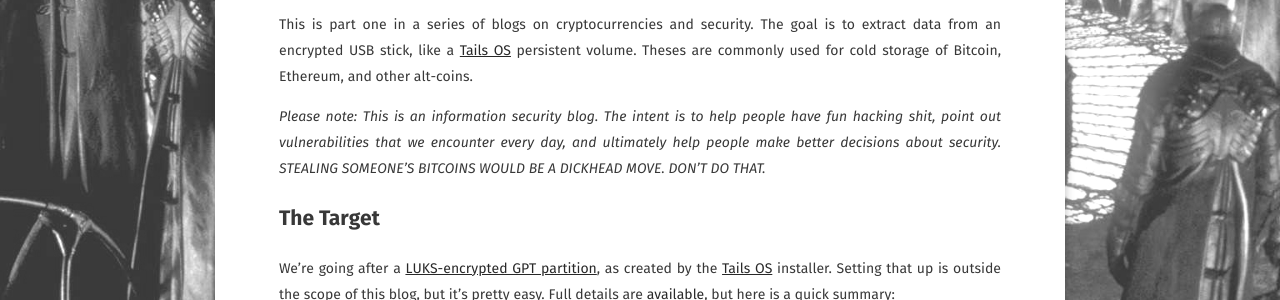
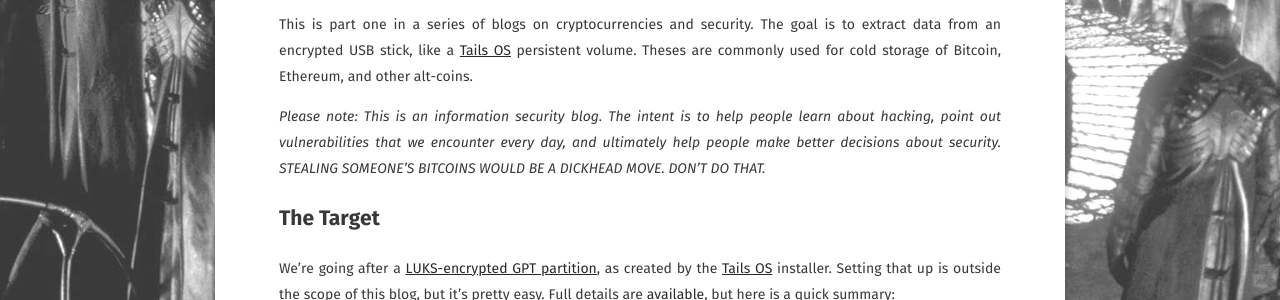
Before and after one commit to hackdou/initblog.com, a Jekyll site: the page built from _posts/2018-01-18-bitcoin1-cracking-usb.markdown, in a window 1280 px wide and 900 px high. Shown: the part 410-710 px from the top of the window. Built offline with Jekyll 4.4.1, drawn with Linux system fonts in a browser that asks for light colours; some web fonts are replaced; some of the changed text lies outside the part shown.

Commit message:
cleaning up

````diff
--- a/_posts/2018-01-18-bitcoin1-cracking-usb.markdown
+++ b/_posts/2018-01-18-bitcoin1-cracking-usb.markdown
@@ -2,12 +2,12 @@
 title:  "How to Steal Bitcoins: Part 1 (Cracking Encrypted USB Drives)"
 date:   2018-01-26 12:00:00
 layout: post
-excerpt: "This is part one in a series of blogs on cryptocurrencies and security. The goal is to extract data from an encrypted USB stick, like a Tails OSp ersistent volume."
+excerpt: "This is part one in a series of blogs on cryptocurrencies and security. The goal is to extract data from an encrypted USB stick, like a Tails OS persistent volume."
 ---
 
 This is part one in a series of blogs on cryptocurrencies and security. The goal is to extract data from an encrypted USB stick, like a [Tails OS](https://tails.boum.org/index.en.html) persistent volume. Theses are commonly used for cold storage of Bitcoin, Ethereum, and other alt-coins.
 
-*Please note: This is an information security blog. The intent is to help people have fun hacking shit, point out vulnerabilities that we encounter every day, and ultimately help people make better decisions about security. STEALING SOMEONE'S BITCOINS WOULD BE A DICKHEAD MOVE. DON'T DO THAT.*
+*Please note: This is an information security blog. The intent is to help people learn about hacking, point out vulnerabilities that we encounter every day, and ultimately help people make better decisions about security. STEALING SOMEONE'S BITCOINS WOULD BE A DICKHEAD MOVE. DON'T DO THAT.*
 
 ## The Target
 We're going after a [LUKS-encrypted GPT partition](https://tails.boum.org/contribute/design/persistence/), as created by the [Tails OS](https://tails.boum.org/) installer. Setting that up is outside the scope of this blog, but it's pretty easy. Full details are [available](https://tails.boum.org/install/index.en.html), but here is a quick summary:
@@ -93,7 +93,7 @@ Device /dev/sda1 is not a valid LUKS device.
 ```
 
 ## Next - Clone the Encrypted Volume
-USB drives can be volatile, with many of them being cheap pieces of shit that will lose your data at the worst time possible. Do **NOT** try to recover encrypted data directly from a USB drive.
+USB drives can be volatile, with many of them being cheap pieces of crap that will lose your data at the worst time possible. Do **NOT** try to recover encrypted data directly from a USB drive.
 
 We want to make a local copy of our target, `/dev/sda2` on our cracking machine. This is easy accomplished using [`dd`](https://www.systutorials.com/docs/linux/man/1-dd/). The following command will create a file called "crypt.img" in the local directory.
 
--- a/_posts/2018-02-05-bitcoin2-cracking-wallets.markdown
+++ b/_posts/2018-02-05-bitcoin2-cracking-wallets.markdown
@@ -8,7 +8,7 @@ excerpt: "This is part two in a series of blogs on cryptocurrencies and security
 
 This is part two in a series of blogs on cryptocurrencies and security. The goal is to recover passwords from encrypted Bitcoin Core (or Satoshi Client) wallets.
 
-*Please note: This is an information security blog. The intent is to help people have fun hacking shit, point out vulnerabilities that we encounter every day, and ultimately help people make better decisions about security. STEALING SOMEONE'S BITCOINS WOULD BE A DICKHEAD MOVE. DON'T DO THAT.*
+*Please note: This is an information security blog. The intent is to help people learn about hacking, point out vulnerabilities that we encounter every day, and ultimately help people make better decisions about security. STEALING SOMEONE'S BITCOINS WOULD BE A DICKHEAD MOVE. DON'T DO THAT.*
 
 ## The Target
 We're making progress! Following the instructions in [part one](/2018/bitcoin1-cracking-usb/), you've gained access to an encrypted USB drive. Looking around, you notice a some interesting files - perhaps in a hidden folder called `.bitcoin`. Inside that folder, look for a file called `wallet.dat` - that contains all of the information needed to access a bitcoin wallet and its associated funds.
````
